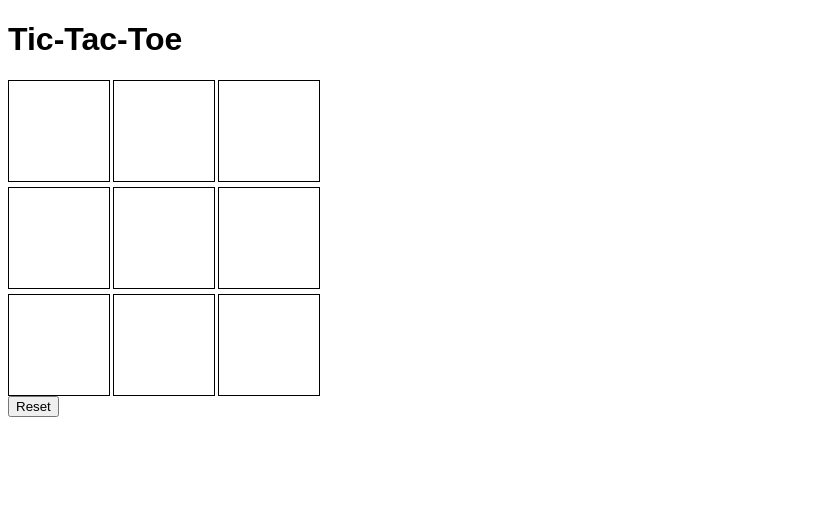
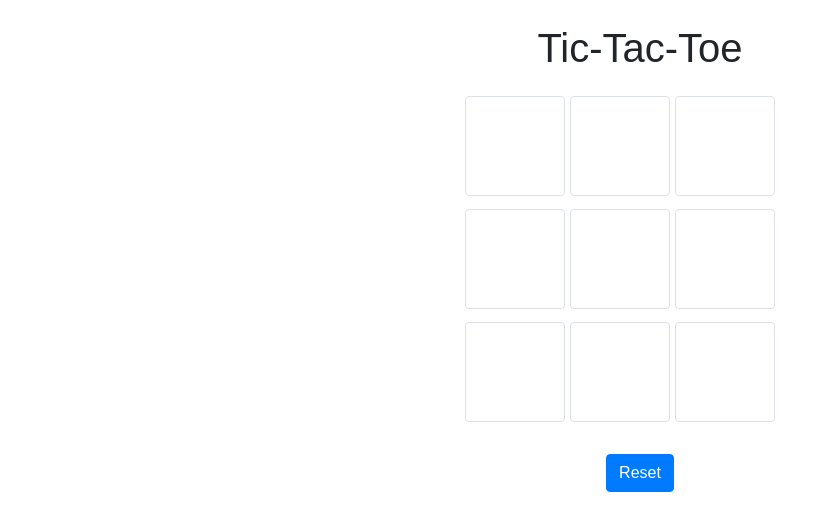
Before and after one commit to HakimiMasstar/static-projects, a plain HTML site: page tic-tac-toe/index.html in a window 1280 px wide. Shown: the whole page, without its empty margins (0-830 px from the left). Drawn offline with nearby package versions, Linux system fonts and the light colour scheme.

Commit message:
add design for tic-tac-toe

```diff
--- a/tic-tac-toe/index.html
+++ b/tic-tac-toe/index.html
@@ -4,6 +4,7 @@
     <meta charset="UTF-8">
     <meta name="viewport" content="width=device-width, initial-scale=1.0">
     <title>Tic-Tac-Toe</title>
+    <link rel="stylesheet" href="https://stackpath.bootstrapcdn.com/bootstrap/4.5.2/css/bootstrap.min.css">
     <style>
         body { font-family: Arial, sans-serif; }
         #board { display: grid; grid-template-columns: repeat(3, 100px); gap: 5px; }
@@ -12,9 +13,13 @@
     </style>
 </head>
 <body>
-    <h1>Tic-Tac-Toe</h1>
-    <div id="board"></div>
-    <button id="reset">Reset</button>
+    <div class="container text-center">
+        <h1 class="my-4">Tic-Tac-Toe</h1>
+        <div class="row justify-content-center mb-4">
+            <div id="board" class="col-4 d-flex flex-wrap"></div>
+        </div>
+        <button id="reset" class="btn btn-primary">Reset</button>
+    </div>
 
 <script>
 const board = document.getElementById('board');
@@ -25,7 +30,7 @@ let currentPlayer = 'X';
 function createBoard() {
     cells.forEach((_, index) => {
         const cell = document.createElement('div');
-        cell.classList.add('cell');
+        cell.classList.add('cell', 'border', 'rounded', 'd-flex', 'align-items-center', 'justify-content-center', 'h4');
         cell.addEventListener('click', () => handleClick(index));
         board.appendChild(cell);
     });
```
